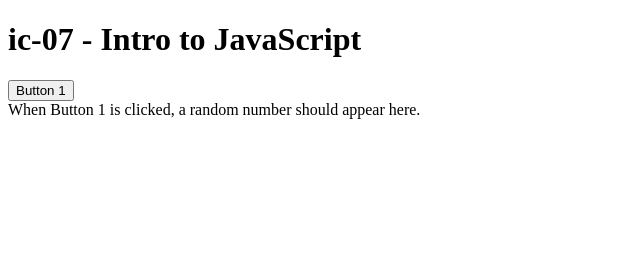
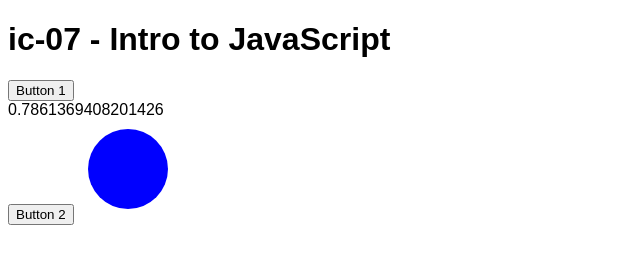
Before and after one commit to DS4200-S22/ic-06-blakeheyman, a plain HTML site: page index.html in a window 1280 px wide. Both pictures are taken after a click on the button "Button 1". Shown: the whole page, without its empty margins (0-640 px from the left). Drawn offline with Linux system fonts and the light colour scheme.

Commit message:
ic-06-end-of-class

```diff
--- a/index.html
+++ b/index.html
@@ -3,6 +3,7 @@
 
 <head>
     <meta charset=utf-8/>
+    <link rel="stylesheet" href="style.css">
 </head>
 
 
@@ -10,12 +11,20 @@
 
     <h1>ic-07 - Intro to JavaScript</h1>
 
-    <button type="button">Button 1</button>
+    <button type="button" onclick="button1Clicked()">Button 1</button>
 
     <div id="random_num">
         When Button 1 is clicked, a random number should appear here.
     </div>
 
+    <button id="button2" type="button" onclick="button2Clicked()">Button 2</button>
+
+    <svg height="100" width="100">
+      <circle id="circle" cx="50" cy="50" r="40" fill="blue" />
+    </svg>
+
+    <script src="main.js"></script>
+
 </body>
 
 </html>
--- a/main.js
+++ b/main.js
@@ -11,4 +11,16 @@ Modified: 12/06/21
     // You will need to modiffy the body of this function as described in the assignment Readme
 function button1Clicked() {
     console.log("Button 1 was clicked");
+    const rand = Math.random();
+    const randomNumDiv = document.getElementById("random_num");
+    randomNumDiv.innerHTML = rand;
 }
+
+function button2Clicked() {
+  console.log("Button 2 was clicked");
+  const rand = Math.random();
+  const circle = document.getElementById("circle");
+  const oldColor = circle.style.fill || "blue";
+  const newColor = oldColor === "blue" ? "green" : "blue";
+  circle.style.fill = newColor;
+}
--- /dev/null
+++ b/style.css
@@ -0,0 +1,3 @@
+body {
+  font-family: "Arial";
+}
```
